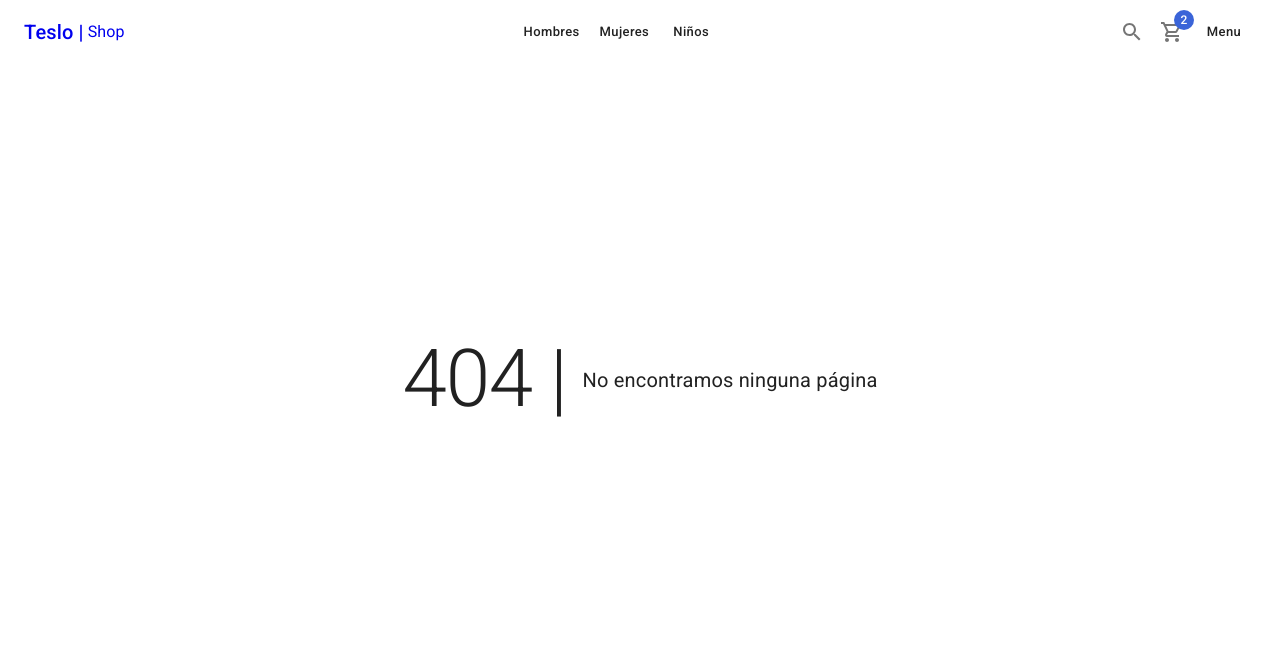
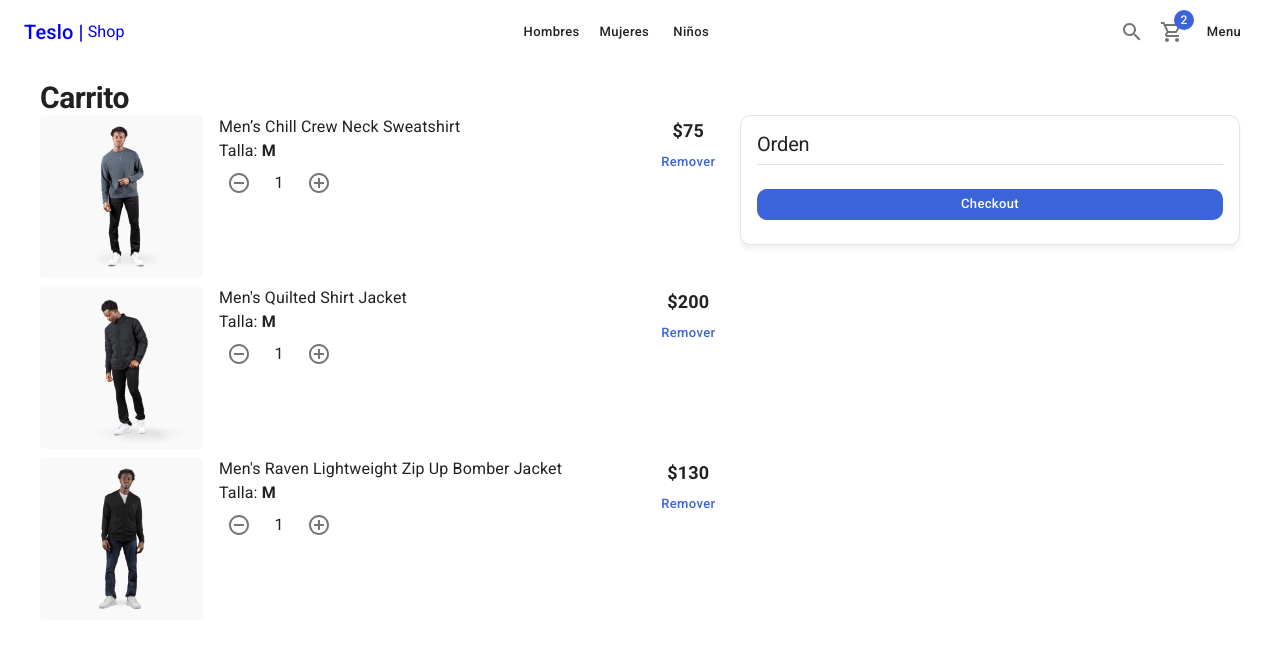
Before and after one commit to sergio1599/teslo-shop, a Next.js app: page /cart in a window 1280 px wide. Before the commit this address had no page. Shown: the top 648 px of the page. Built offline with nearby package versions, Linux system fonts and the light colour scheme.

Commit message:
create component CardList and create page for the cart and the empty cart

```diff
--- /dev/null
+++ b/components/cart/CartList.tsx
@@ -0,0 +1,66 @@
+import NextLink from 'next/link';
+import {
+  Box,
+  Button,
+  CardActionArea,
+  CardMedia,
+  Grid,
+  Link,
+  Typography,
+} from '@mui/material';
+import { initialData } from '../../database/products';
+import { ItemCounter } from '../ui';
+
+const productsInCart = [
+  initialData.products[0],
+  initialData.products[1],
+  initialData.products[2],
+];
+
+export const CartList = () => {
+  return (
+    <>
+      {productsInCart.map(product => (
+        <Grid container spacing={2} key={product.slug} sx={{ mb: 1 }}>
+          <Grid item xs={3}>
+            {/* Todo: llevar a la página del producto */}
+            <NextLink href={'/product/slug'} passHref>
+              <Link>
+                <CardActionArea>
+                  <CardMedia
+                    image={`products/${product.images[0]}`}
+                    component='img'
+                    sx={{ borderRadius: '5px' }}
+                  />
+                </CardActionArea>
+              </Link>
+            </NextLink>
+          </Grid>
+          <Grid item xs={7}>
+            <Box display='flex' flexDirection='column'>
+              <Typography variant='body1'>{product.title}</Typography>
+              <Typography variant='body1'>
+                Talla: <strong>M</strong>
+              </Typography>
+              {/* Condicional */}
+              <ItemCounter />
+            </Box>
+          </Grid>
+          <Grid
+            item
+            xs={2}
+            display='flex'
+            alignItems='center'
+            flexDirection='column'
+          >
+            <Typography variant='subtitle1'>{`$${product.price}`}</Typography>
+            {/* Editable */}
+            <Button variant='text' color='secondary'>
+              Remover
+            </Button>
+          </Grid>
+        </Grid>
+      ))}
+    </>
+  );
+};
--- /dev/null
+++ b/components/cart/index.ts
@@ -0,0 +1 @@
+export * from './CartList'
--- /dev/null
+++ b/pages/cart/index.tsx
@@ -0,0 +1,37 @@
+import { Box, Button, Card, CardContent, Divider, Grid, Typography } from '@mui/material';
+import { CartList } from '../../components/cart';
+import { ShopLayout } from '../../components/layouts';
+
+const CartPage = () => {
+  return (
+    <ShopLayout
+      title={'Carrito - 3'}
+      pageDescription={'Sus artículos están aquí'}
+    >
+      <Typography variant='h1' component='h1'>
+        Carrito
+      </Typography>
+      <Grid container>
+        <Grid item xs={12} sm={7}>
+          <CartList/>
+        </Grid>
+        <Grid item xs={12} sm={5}>
+          <Card className='summary-card'>
+            <CardContent>
+              <Typography variant='h2'>Orden</Typography>
+              <Divider sx={{ my: 1 }} />
+              {/* Order Sumary */}
+              <Box sx={{mt:3}} >
+                <Button color='secondary' className='circular-btn' fullWidth>
+                    Checkout
+                </Button>
+              </Box>
+            </CardContent>
+          </Card>
+        </Grid>
+      </Grid>
+    </ShopLayout>
+  );
+};
+
+export default CartPage;
```
Also changed, not shown: pages/cart/empty.tsx (added, +33 -0 lines).
